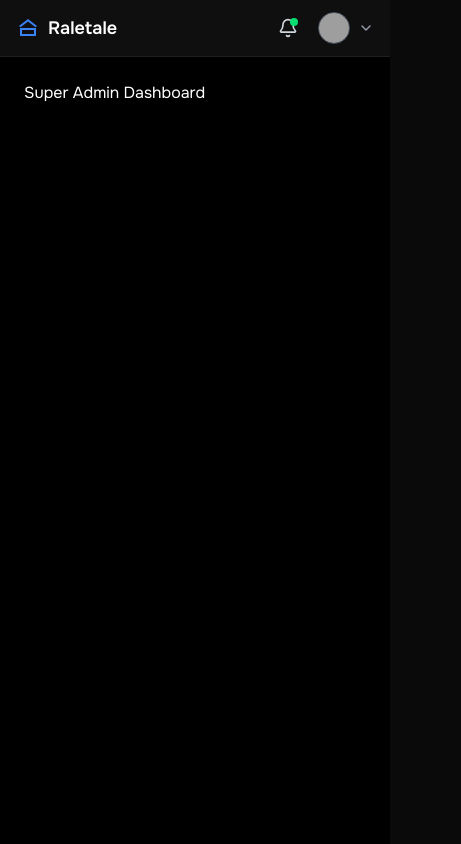
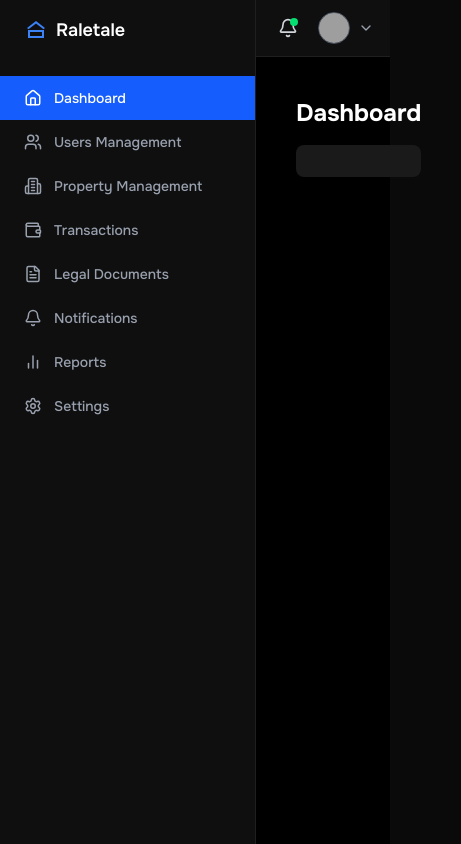
Before and after one commit to Yemipidan-org/rale_tale_frontend, a React (Vite) app: page /superAdmin in a window 390 px wide. Shown: the whole page, 461 px wide, since content can reach past the window. Built offline with nearby package versions, Linux system fonts and the light colour scheme; grey boxes are pictures that could not be loaded.

Commit message:
updates on the superman admin

```diff
--- a/src/components/superadmin/Sidebar.jsx
+++ b/src/components/superadmin/Sidebar.jsx
@@ -10,55 +10,64 @@ import {
   Settings,
   Wallet,
 } from "lucide-react";
-import { Link } from "react-router-dom";
 
+import DashboardContent from "../../pages/SuperAdmin/Dashboard";
+import UsersContent from "../../pages/SuperAdmin/Users";
+import PropertiesContent from "../../pages/SuperAdmin/Properties";
+import TransactionsContent from "../../pages/SuperAdmin/Transactions";
+import DocumentsContent from "../../pages/SuperAdmin/Documents";
+import NotificationsContent from "../../pages/SuperAdmin/Notifications";
+import ReportsContent from "../../pages/SuperAdmin/Reports";
+import SettingsContent from "../../pages/SuperAdmin/Settings";
 
-export default function SuperAdminSidebar() {
-  const [active, setActive] = useState("Dashboard");
-
+export default function SuperAdminSidebar({ onMenuSelect, activeMenu }) {
   const menuItems = [
-    { name: "Dashboard", icon: <Home size={18} />, link: "/superadmin" },
+    {
+      name: "Dashboard",
+      icon: <Home size={18} />,
+      component: <DashboardContent />,
+    },
     {
       name: "Users Management",
       icon: <Users size={18} />,
-      link: "/superadmin/users",
+      component: <UsersContent />,
     },
     {
       name: "Property Management",
       icon: <Building2 size={18} />,
-      link: "/superadmin/properties",
+      component: <PropertiesContent />,
     },
     {
       name: "Transactions",
       icon: <Wallet size={18} />,
-      link: "/superadmin/transactions",
+      component: <TransactionsContent />,
     },
     {
       name: "Legal Documents",
       icon: <FileText size={18} />,
-      link: "/superadmin/documents",
+      component: <DocumentsContent />,
     },
     {
       name: "Notifications",
       icon: <Bell size={18} />,
-      link: "/superadmin/notifications",
+      component: <NotificationsContent />,
     },
     {
       name: "Reports",
       icon: <BarChart2 size={18} />,
-      link: "/superadmin/reports",
+      component: <ReportsContent />,
     },
     {
       name: "Settings",
       icon: <Settings size={18} />,
-      link: "/superadmin/settings",
+      component: <SettingsContent />,
     },
   ];
 
   return (
-    <aside className="bg-[#0f0f0f] text-gray-300 w-64 min-h-screen border-r border-[#1f1f1f] hidden md:flex flex-col">
+    <aside className="bg-[#0f0f0f] text-gray-300 w-64 min-h-screen border-r border-[#1f1f1f] fixed left-0 top-0  ">
       {/* Logo Section */}
-      {/* <div className="flex items-center space-x-2 px-6 py-4 border-b border-[#1f1f1f]">
+      <div className="flex items-center space-x-2 px-6 py-4">
         <svg
           xmlns="http://www.w3.org/2000/svg"
           fill="#3B82F6"
@@ -68,24 +77,23 @@ export default function SuperAdminSidebar() {
           <path d="M12 3l9 7-1.5 1.3L12 5.4 4.5 11.3 3 10l9-7zM4 12h16v8H4v-8zm2 2v4h12v-4H6z" />
         </svg>
         <h1 className="text-lg font-semibold text-white">Raletale</h1>
-      </div> */}
+      </div>
 
       {/* Menu Items */}
       <nav className="flex-1 mt-4">
         {menuItems.map((item) => (
-          <Link
+          <button
             key={item.name}
-            href={item.link}
-            onClick={() => setActive(item.name)}
-            className={`flex items-center space-x-3 px-6 py-3 text-sm font-medium transition ${
-              active === item.name
+            onClick={() => onMenuSelect(item.component)}
+            className={`flex items-center w-full space-x-3 px-6 py-3 text-sm font-medium transition ${
+              activeMenu === item.name
                 ? "bg-blue-600 text-white"
                 : "hover:bg-[#1c1c1c] text-gray-400"
             }`}
           >
             <span>{item.icon}</span>
             <span>{item.name}</span>
-          </Link>
+          </button>
         ))}
       </nav>
     </aside>
--- a/src/layouts/superAdminLayout.jsx
+++ b/src/layouts/superAdminLayout.jsx
@@ -1,16 +1,29 @@
-import { Outlet } from "react-router-dom";
+import { useState } from "react";
 import SuperAdminTopNav from "../components/superadmin/TopNav";
 import SuperAdminSidebar from "../components/superadmin/Sidebar";
+import DashboardContent from "../pages/SuperAdmin/Dashboard";
 
 export default function SuperAdminLayout() {
+  const [currentComponent, setCurrentComponent] = useState(
+    <DashboardContent />
+  );
+  const [activeMenu, setActiveMenu] = useState("Dashboard");
+
+  const handleMenuSelect = (component, menuName) => {
+    setCurrentComponent(component);
+    setActiveMenu(menuName);
+  };
+
   return (
     <div className="bg-black min-h-screen text-white">
-      {/* You can add a sidebar/topbar here if needed */}
-          <SuperAdminTopNav />
-          <SuperAdminSidebar/>
-      <main className="p-6">
-        <Outlet />
-      </main>
+      <SuperAdminTopNav />
+      <div className="flex">
+        <SuperAdminSidebar
+          onMenuSelect={handleMenuSelect}
+          activeMenu={activeMenu}
+        />
+        <main className="flex-1 p-6 ml-64">{currentComponent}</main>
+      </div>
     </div>
   );
 }
--- a/src/pages/SuperAdmin/Dashboard.jsx
+++ b/src/pages/SuperAdmin/Dashboard.jsx
@@ -1,8 +1,10 @@
-export default function DashboardSuperAdmin() {
+export default function DashboardContent() {
   return (
-    <div>
-      <h1>Super Admin Dashboard</h1>
-      {/* Add your super admin dashboard components here */}
+    <div className="p-4">
+      <h1 className="text-2xl font-bold mb-4">Dashboard</h1>
+      <div className="bg-[#1A1A1A] rounded-lg p-4">
+        {/* Add dashboard content here */}
+      </div>
     </div>
   );
 }
--- /dev/null
+++ b/src/pages/SuperAdmin/Documents.jsx
@@ -0,0 +1,10 @@
+export default function DocumentsManagement() {
+  return (
+    <div className="p-4">
+      <h1 className="text-2xl font-bold mb-4">Legal Documents</h1>
+      <div className="bg-[#1A1A1A] rounded-lg p-4">
+        {/* Add documents content here */}
+      </div>
+    </div>
+  );
+}
--- /dev/null
+++ b/src/pages/SuperAdmin/Notifications.jsx
@@ -0,0 +1,10 @@
+export default function NotificationsManagement() {
+  return (
+    <div className="p-4">
+      <h1 className="text-2xl font-bold mb-4">Notifications</h1>
+      <div className="bg-[#1A1A1A] rounded-lg p-4">
+        {/* Add notifications content here */}
+      </div>
+    </div>
+  );
+}
--- /dev/null
+++ b/src/pages/SuperAdmin/Properties.jsx
@@ -0,0 +1,10 @@
+export default function PropertiesManagement() {
+  return (
+    <div className="p-4">
+      <h1 className="text-2xl font-bold mb-4">Properties Management</h1>
+      <div className="bg-[#1A1A1A] rounded-lg p-4">
+        {/* Add properties management content here */}
+      </div>
+    </div>
+  );
+}
--- /dev/null
+++ b/src/pages/SuperAdmin/Reports.jsx
@@ -0,0 +1,10 @@
+export default function ReportsManagement() {
+  return (
+    <div className="p-4">
+      <h1 className="text-2xl font-bold mb-4">Reports</h1>
+      <div className="bg-[#1A1A1A] rounded-lg p-4">
+        {/* Add reports content here */}
+      </div>
+    </div>
+  );
+}
--- /dev/null
+++ b/src/pages/SuperAdmin/Settings.jsx
@@ -0,0 +1,10 @@
+export default function SettingsManagement() {
+  return (
+    <div className="p-4">
+      <h1 className="text-2xl font-bold mb-4">Settings</h1>
+      <div className="bg-[#1A1A1A] rounded-lg p-4">
+        {/* Add settings content here */}
+      </div>
+    </div>
+  );
+}
--- /dev/null
+++ b/src/pages/SuperAdmin/Transactions.jsx
@@ -0,0 +1,10 @@
+export default function TransactionsManagement() {
+  return (
+    <div className="p-4">
+      <h1 className="text-2xl font-bold mb-4">Transactions</h1>
+      <div className="bg-[#1A1A1A] rounded-lg p-4">
+        {/* Add transactions content here */}
+      </div>
+    </div>
+  );
+}
--- /dev/null
+++ b/src/pages/SuperAdmin/Users.jsx
@@ -0,0 +1,10 @@
+export default function UsersManagement() {
+  return (
+    <div className="p-4">
+      <h1 className="text-2xl font-bold mb-4">Users Management</h1>
+      <div className="bg-[#1A1A1A] rounded-lg p-4">
+        {/* Add users management content here */}
+      </div>
+    </div>
+  );
+}
```
